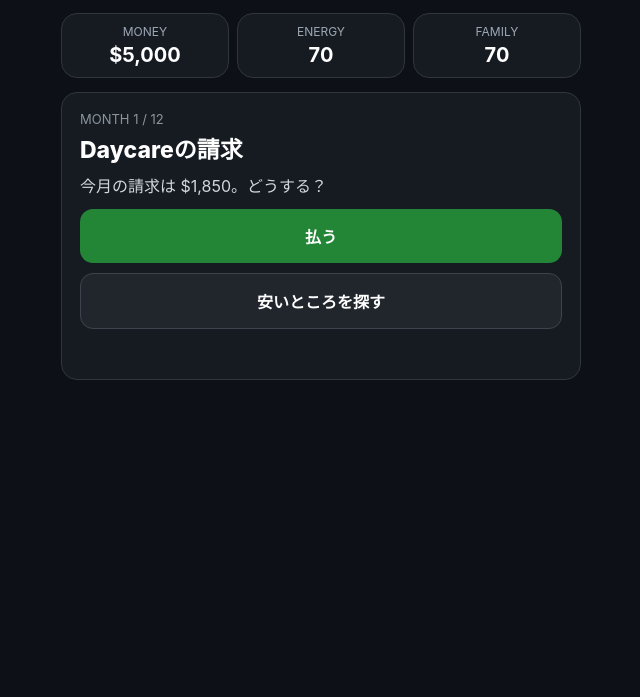
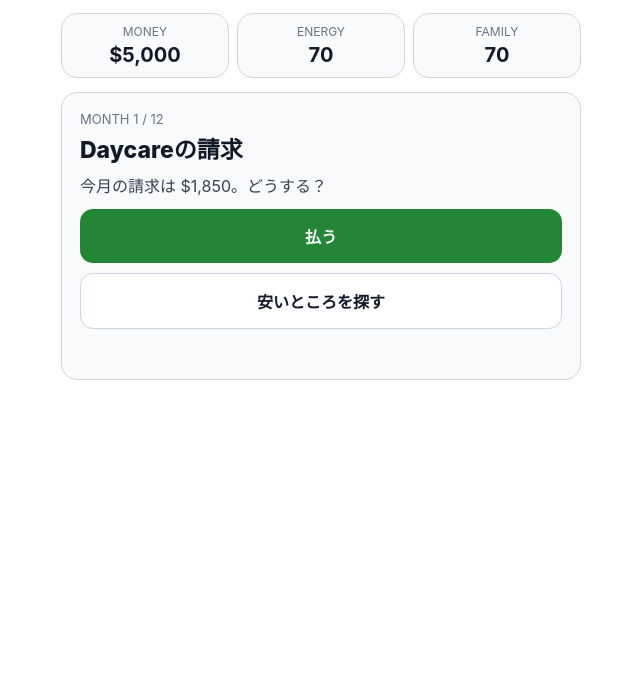
Before and after one commit to TechMeParty/Miyuki-game, a plain HTML site: page index.html in a window 1280 px wide. Shown: the part 103-800 px from the top of the page, without its empty margins (319-959 px from the left). Drawn offline with Linux system fonts and the light colour scheme.

Commit message:
Switch game to light theme

```diff
--- a/index.html
+++ b/index.html
@@ -5,7 +5,7 @@
 <meta name="viewport" content="width=device-width,initial-scale=1,maximum-scale=1,user-scalable=no,viewport-fit=cover">
 <title>Expat Survival</title>
 <style>
-body{margin:0;background:#0d1117;color:#fff;font-family:-apple-system,BlinkMacSystemFont,"Segoe UI",sans-serif}main{max-width:520px;margin:0 auto;padding:18px}h1{font-size:30px;margin:6px 0 2px}p{color:#b8c0cc}.stats{display:grid;grid-template-columns:repeat(3,1fr);gap:8px;margin:14px 0}.stat,.card{background:#161b22;border:1px solid #30363d;border-radius:16px}.stat{padding:10px;text-align:center;font-size:12px;color:#9da7b3}.stat b{display:block;color:#fff;font-size:20px;margin-top:4px}.card{padding:18px}.small{font-size:13px;color:#8b949e}#title{font-size:23px;font-weight:800;line-height:1.35;margin:8px 0}#desc{line-height:1.55;color:#d0d7de}button{width:100%;padding:15px;margin-top:10px;border:0;border-radius:13px;font-weight:800;font-size:16px;background:#238636;color:#fff}button.alt{background:#21262d;border:1px solid #3d444d}#result{display:none;text-align:center}.score{font-size:48px;font-weight:900;margin:12px 0}#msg{min-height:22px;color:#f0c36a;margin-top:10px;font-size:13px}
+body{margin:0;background:#fff;color:#111827;font-family:-apple-system,BlinkMacSystemFont,"Segoe UI",sans-serif}main{max-width:520px;margin:0 auto;padding:18px}h1{font-size:30px;margin:6px 0 2px}p{color:#6b7280}.stats{display:grid;grid-template-columns:repeat(3,1fr);gap:8px;margin:14px 0}.stat,.card{background:#f8fafc;border:1px solid #d1d5db;border-radius:16px}.stat{padding:10px;text-align:center;font-size:12px;color:#6b7280}.stat b{display:block;color:#111827;font-size:20px;margin-top:4px}.card{padding:18px}.small{font-size:13px;color:#6b7280}#title{font-size:23px;font-weight:800;line-height:1.35;margin:8px 0}#desc{line-height:1.55;color:#374151}button{width:100%;padding:15px;margin-top:10px;border:0;border-radius:13px;font-weight:800;font-size:16px;background:#238636;color:#fff}button.alt{background:#fff;color:#111827;border:1px solid #cbd5e1}#result{display:none;text-align:center}.score{font-size:48px;font-weight:900;margin:12px 0}#msg{min-height:22px;color:#b45309;margin-top:10px;font-size:13px}
 </style>
 </head>
 <body>
```
